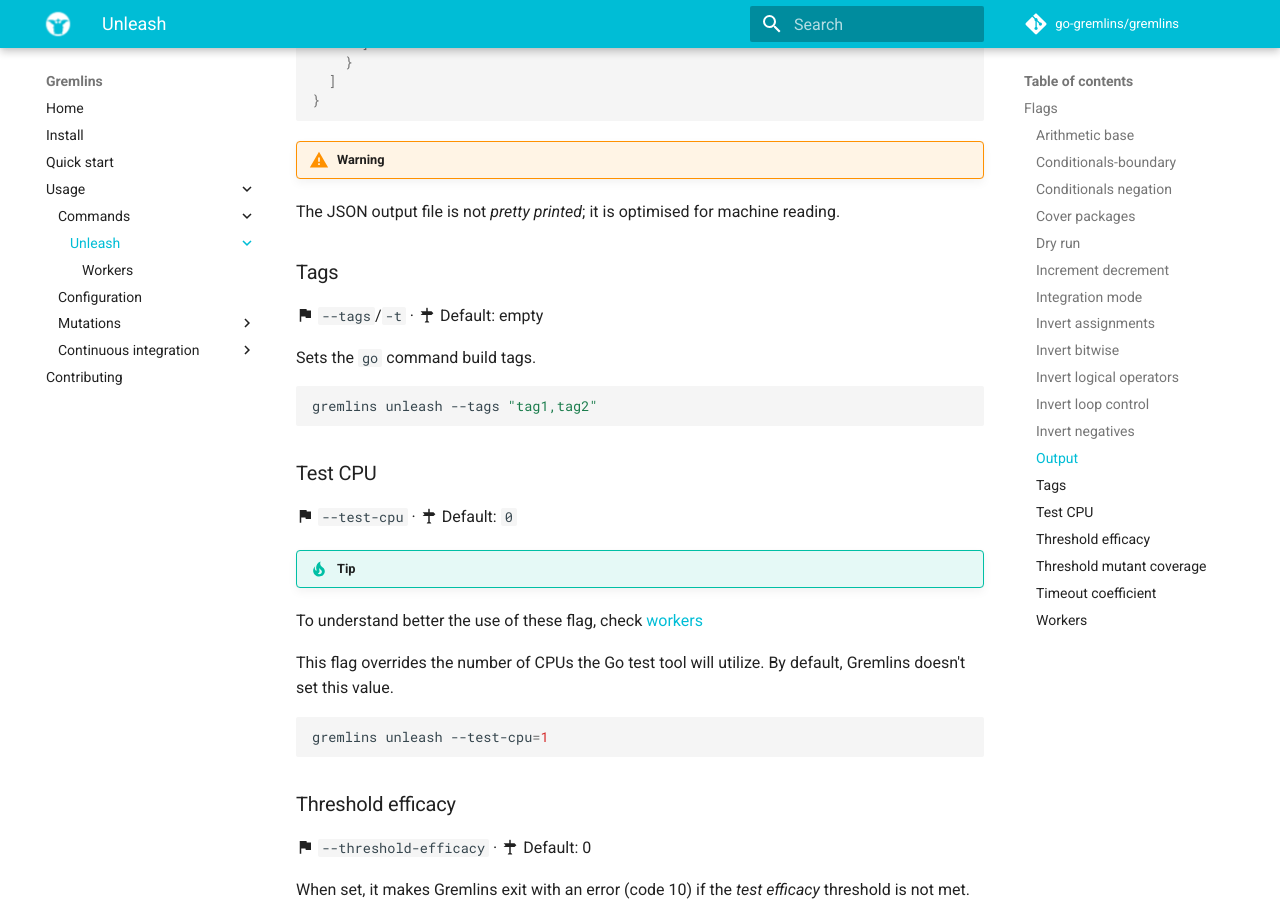
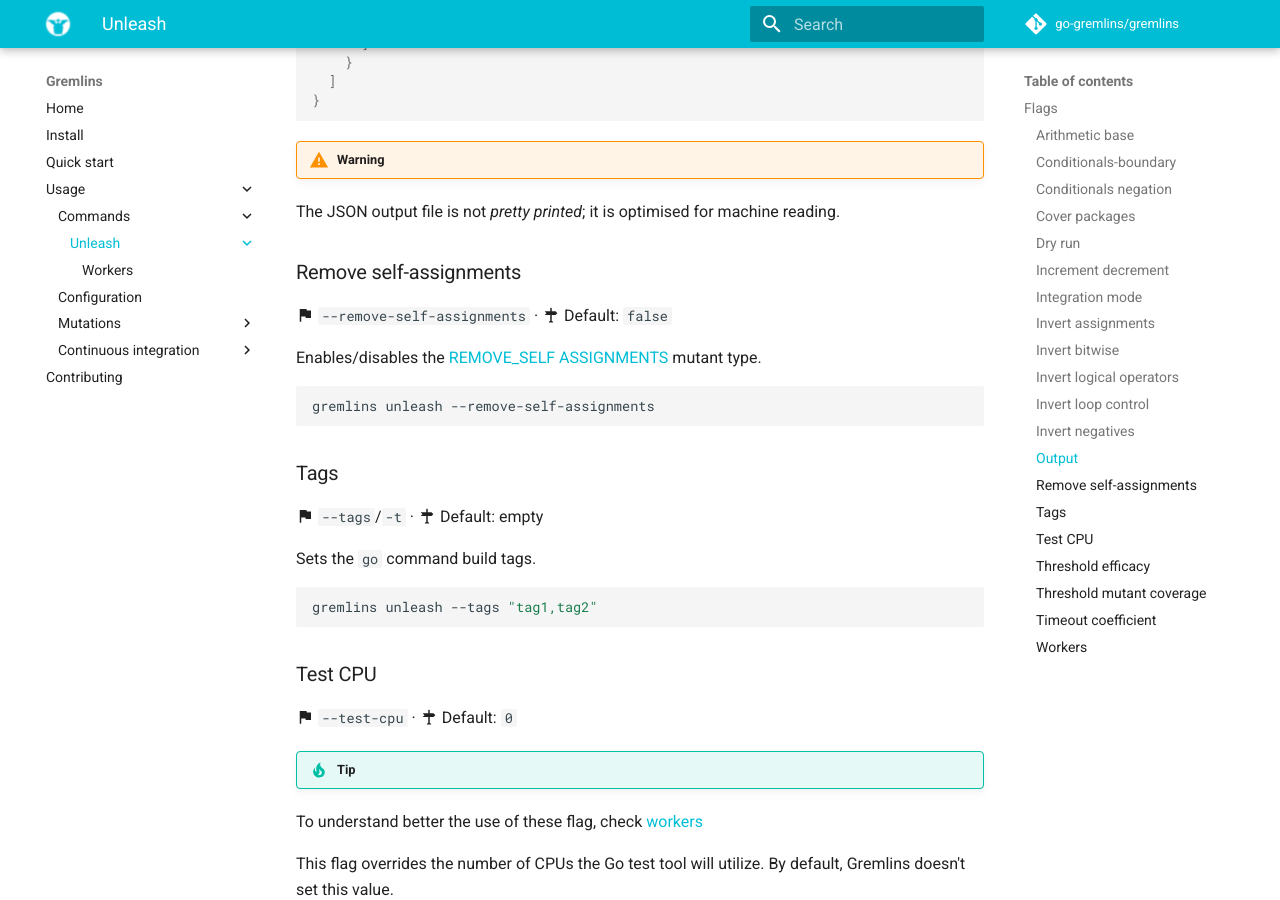
Before and after one commit to go-gremlins/gremlins, an MkDocs documentation site: the page built from docs/docs/usage/commands/unleash/index.md, in a window 1280 px wide and 900 px high, scrolled down 3937 px. Built offline with MkDocs 1.6.1 and Material for MkDocs 9.7.7, drawn with Linux system fonts in a browser that asks for light colours; comment, search, counter and statistics services are not loaded; the version menu is left out.

Commit message:
docs: add REMOVE_SELF_ASSIGNMENTS docs

````diff
--- a/docs/docs/usage/commands/unleash/index.md
+++ b/docs/docs/usage/commands/unleash/index.md
@@ -205,8 +205,17 @@
 [//]: # (@formatter:off)
 !!! warning
 The JSON output file is not _pretty printed_; it is optimised for machine reading.
+[//]: # (@formatter:on)
 
-[//]: # (@formatter:on)
+### Remove self-assignments
+
+:material-flag: `--remove-self-assignments` · :material-sign-direction: Default: `false`
+
+Enables/disables the [REMOVE_SELF ASSIGNMENTS](../../mutations/remove_self_assignments.md) mutant type.
+
+```shell
+gremlins unleash --remove-self-assignments
+```
 
 ### Tags
 
--- a/docs/mkdocs.yml
+++ b/docs/mkdocs.yml
@@ -55,11 +55,12 @@
           - usage/mutations/conditionals_boundary.md
           - usage/mutations/conditionals_negation.md
           - usage/mutations/increment_decrement.md
-          - usage/mutations/invert_negatives.md
+          - usage/mutations/invert_assignments.md
+          - usage/mutations/invert_bitwise.md
           - usage/mutations/invert_logical.md
           - usage/mutations/invert_loop.md
-          - usage/mutations/invert_assignments.md
-          - usage/mutations/invert_bitwise.md
+          - usage/mutations/invert_negatives.md
+          - usage/mutations/remove_self_assignments.md
       - Continuous integration:
           - usage/ci/github-action.md
           - usage/ci/docker.md
````
Also changed, not shown: docs/docs/schema/configuration.json (+14 -0 lines), docs/docs/usage/mutations/index.md (+12 -11 lines), docs/docs/usage/mutations/invert_assignments.md (+1 -1 lines), docs/docs/usage/mutations/remove_self_assignments.md (added, +40 -0 lines).
